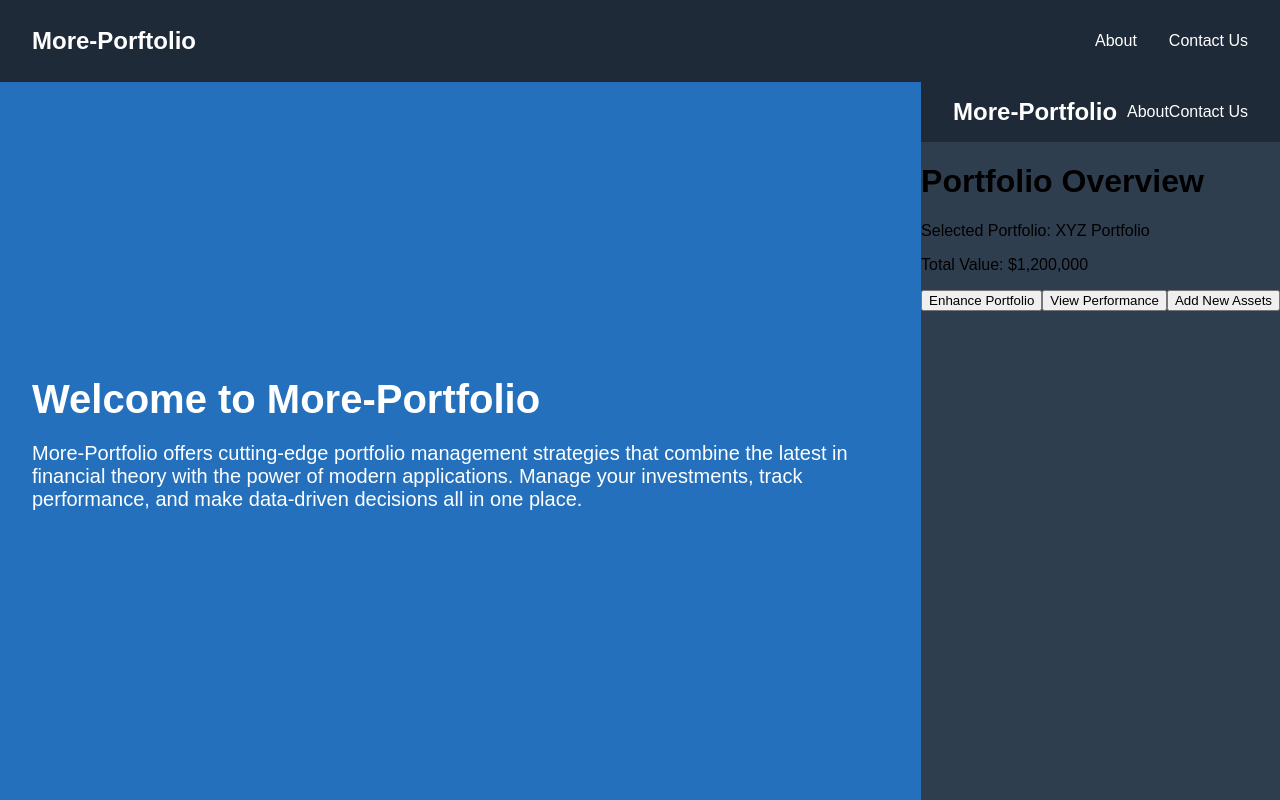
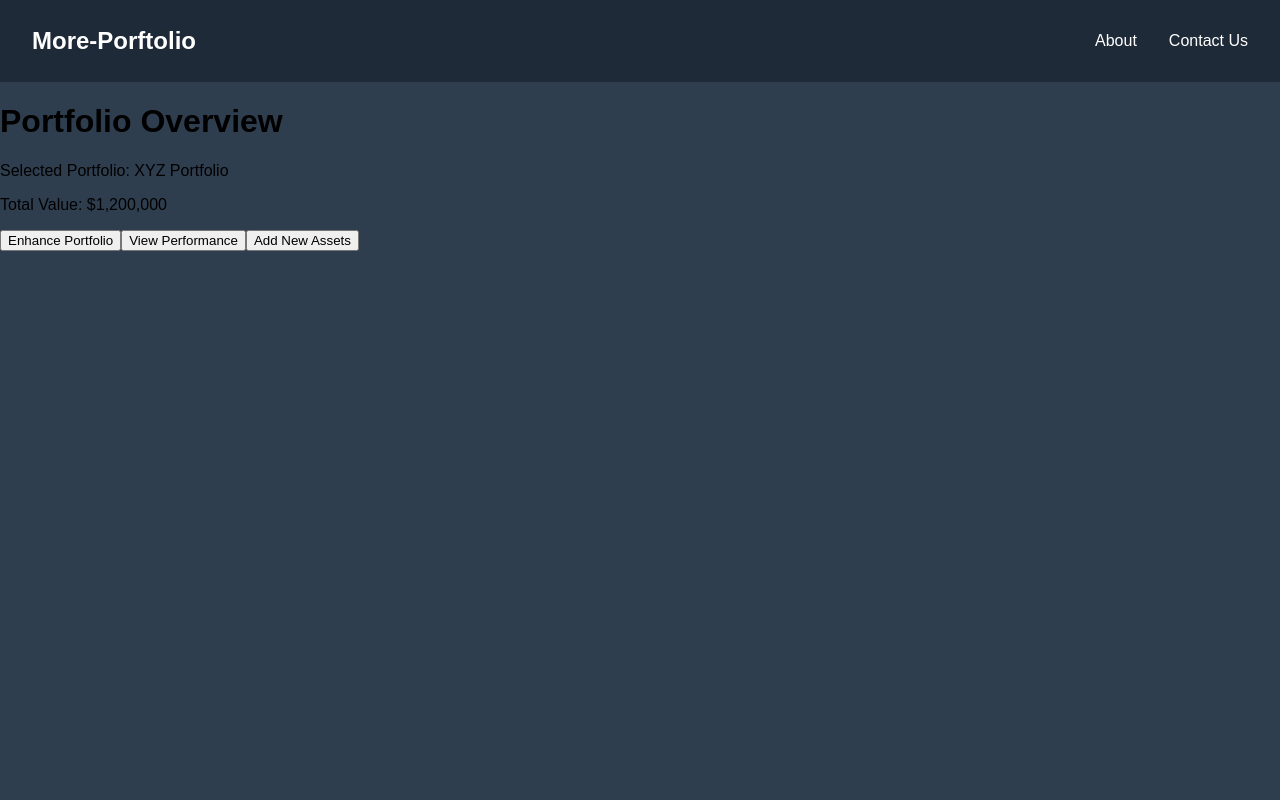
Before and after one commit to ahmet794/more-portfolio, a React (Create React App) app in the folder portfolio-app/frontend/: page /dashboard in a window 1280 px wide. Built offline with nearby package versions, Linux system fonts and the light colour scheme.

Commit message:
The landing page now leads to dashboard page after login

```diff
--- a/portfolio-app/frontend/src/App.js
+++ b/portfolio-app/frontend/src/App.js
@@ -11,20 +11,30 @@ function App() {
             <Router>
                 <Navbar />
                 <div className="main-content">
+                    <Routes>
+                        {/* Landing Page with Login */}
+                        <Route
+                            path="/"
+                            element={
+                                <>
+                                    {/* Landing Page Section */}
                                     <div className="about-section">
-                        <div>
                                         <h1>Welcome to More-Portfolio</h1>
                                         <p>
                                             More-Portfolio offers cutting-edge portfolio management strategies that combine the latest in financial theory with the power of modern applications. Manage your investments, track performance, and make data-driven decisions all in one place.
                                         </p>
                                     </div>
+
+                                    {/* Login Section */}
+                                    <div className="login-section">
+                                        <Login />
                                     </div>
-                    <div className="login-section">
-                        <Routes>
-                            <Route path="/" element={<Login />} />  {/* Login Page */}
-                            <Route path="/dashboard" element={<PortfolioDashboard />} />  {/* Dashboard Page */}
+                                </>
+                            }
+                        />
+                        {/* Dashboard Page */}
+                        <Route path="/dashboard" element={<PortfolioDashboard />} />
                     </Routes>
-                    </div>
                 </div>
             </Router>
         </div>
--- a/portfolio-app/frontend/src/components/PortfolioDashboard.js
+++ b/portfolio-app/frontend/src/components/PortfolioDashboard.js
@@ -4,13 +4,6 @@ import './PortfolioDashboard.css';
 function PortfolioDashboard() {
   return (
     <div className="dashboard-container">
-      <header className="navbar">
-        <div className="logo">More-Portfolio</div>
-        <div className="nav-links">
-          <a href="/about">About</a>
-          <a href="/contact">Contact Us</a>
-        </div>
-      </header>
 
       <div className="dashboard-box">
         <h1>Portfolio Overview</h1>
```
Lines whose indentation alone changed are shown as unchanged.
